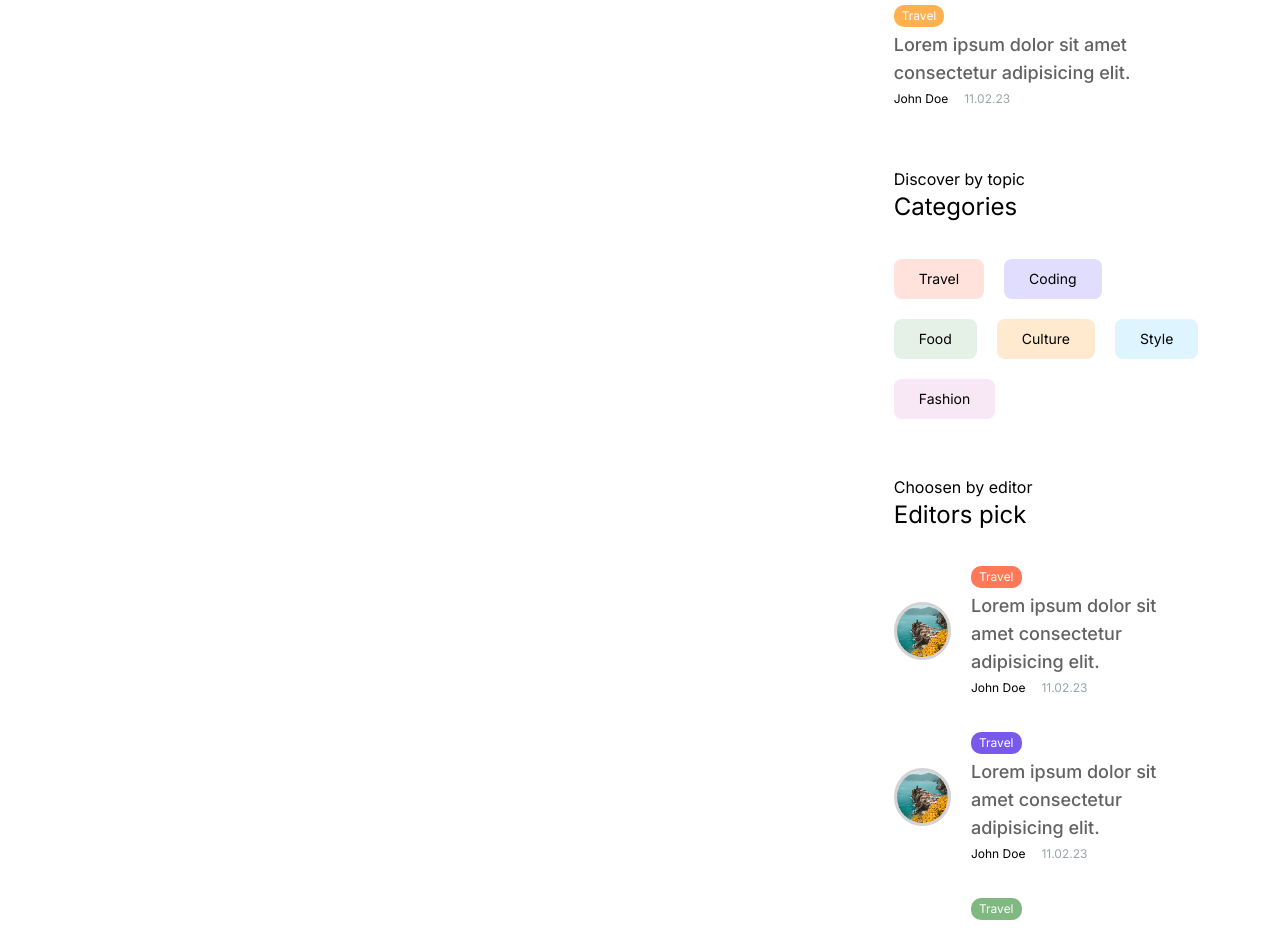
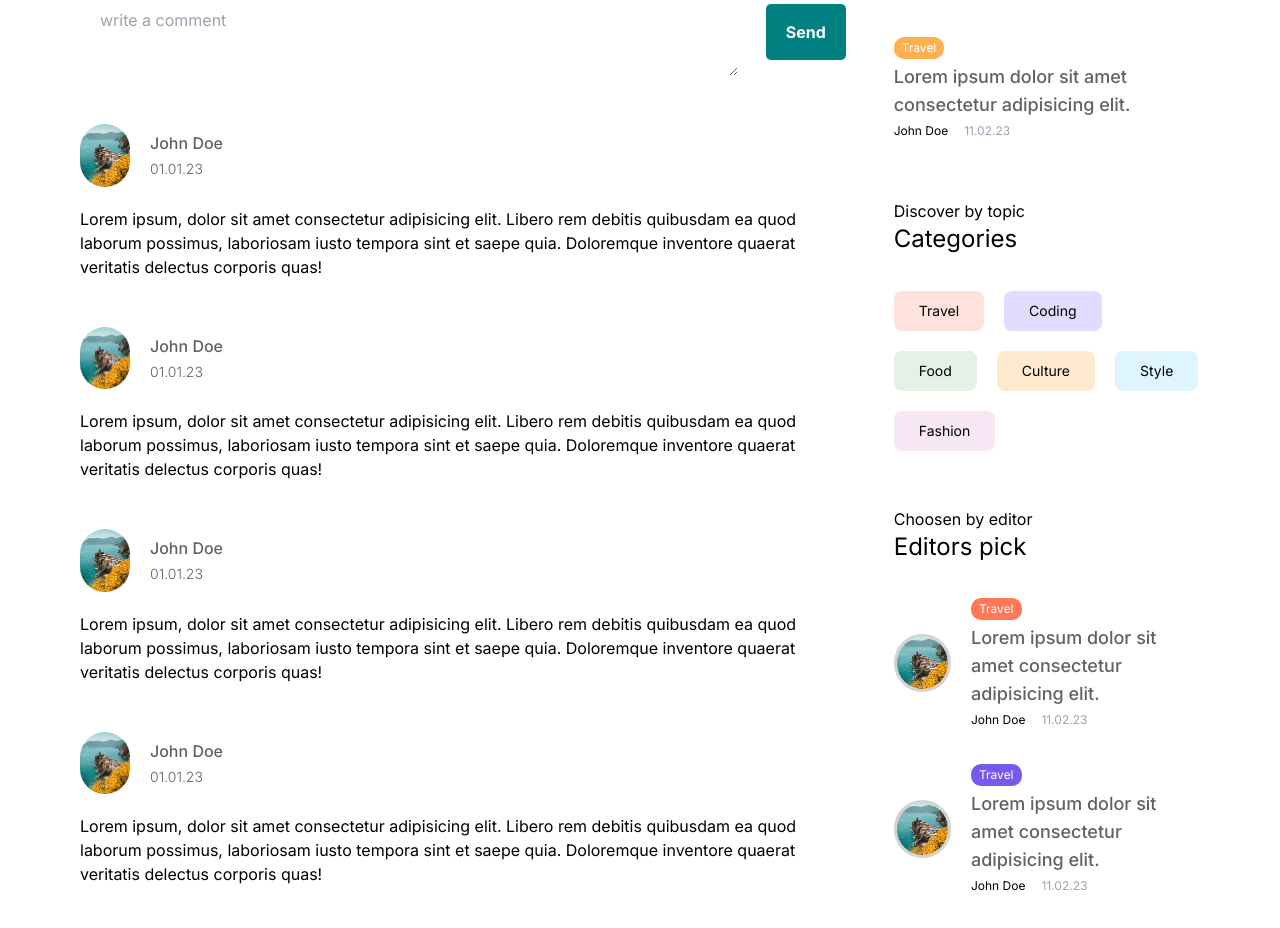
Before and after one commit to architgupta225/next-blog, a Next.js app: page /login in a window 1280 px wide. Shown: the part 944-1872 px from the top of the page. Built offline with nearby package versions, Linux system fonts and the light colour scheme.

Commit message:
single blog page

```diff
--- a/src/app/[slug]/page.jsx
+++ b/src/app/[slug]/page.jsx
@@ -1,13 +1,14 @@
 import Image from "next/image";
 import React from "react";
 import { Menu } from "../components/menu/Menu";
+import { Comments } from "../components/comments/Comments";
 
 export default function SinglePage() {
   return (
     <div className="container">
       <div className="flex items-center gap-12">
         <div className="flex-1">
-          <h1 className="text-6xl mb-12">
+          <h1 className="text-4xl lg:text-5xl 2xl:text-6xl mb-12 font-bold">
             Lorem ipsum dolor sit, amet consectetur adipisicing elit.
           </h1>
           <div className="flex items-center gap-5">
@@ -25,37 +26,40 @@ export default function SinglePage() {
             </div>
           </div>
         </div>
-        <div className="flex-1 h-80 relative">
-          <Image src="/p1.jpeg" alt="" fill className="object-cover" />
+        <div className="flex-1 h-80 relative hidden lg:block">
+          <Image src="/p1.jpeg" alt="" fill className="object-cover " />
         </div>
       </div>
-      <div className="flex gap-12">
-        <div className="flex-[5] mt-14">
+      <div className="flex gap-12  mt-14">
+        <div className="flex-[5]">
           <div className="">
-            <p>
+            <p className="mb-5 text-lg sm:text-base">
               Lorem ipsum dolor sit amet consectetur adipisicing elit. Tenetur
               omnis aut hic aspernatur exercitationem voluptatum facilis
               praesentium, a quibusdam dicta cupiditate, numquam delectus
               excepturi voluptatem sint inventore suscipit corrupti libero.
             </p>
-            <p>
+            <p className="mb-5 text-lg sm:text-base">
               Lorem ipsum dolor sit amet consectetur adipisicing elit. Tenetur
               omnis aut hic aspernatur exercitationem voluptatum facilis
               praesentium, a quibusdam dicta cupiditate, numquam delectus
               excepturi voluptatem sint inventore suscipit corrupti libero.
             </p>
-            <p>
+            <p className="mb-5 text-lg sm:text-base">
               Lorem ipsum dolor sit amet consectetur adipisicing elit. Tenetur
               omnis aut hic aspernatur exercitationem voluptatum facilis
               praesentium, a quibusdam dicta cupiditate, numquam delectus
               excepturi voluptatem sint inventore suscipit corrupti libero.
             </p>
-            <p>
+            <p className="mb-5 text-lg sm:text-base">
               Lorem ipsum dolor sit amet consectetur adipisicing elit. Tenetur
               omnis aut hic aspernatur exercitationem voluptatum facilis
               praesentium, a quibusdam dicta cupiditate, numquam delectus
               excepturi voluptatem sint inventore suscipit corrupti libero.
             </p>
+            <div className="">
+              <Comments />
+            </div>
           </div>
         </div>
         <Menu />
--- /dev/null
+++ b/src/app/components/comments/Comments.jsx
@@ -0,0 +1,107 @@
+import Image from "next/image";
+import Link from "next/link";
+import React from "react";
+
+export const Comments = () => {
+  const status = "authenticated";
+  return (
+    <div className="mt-14">
+      <div className="text-softTextColor mb-7">Comments</div>
+      {status === "authenticated" ? (
+        <div className="flex items-center justify-between gap-7">
+          <textarea
+            placeholder="write a comment"
+            className="p-5 w-full"
+          ></textarea>
+          <button className="px-5 py-4 bg-[teal] text-white font-bold border-none rounded-[5px] cursor-pointer">
+            Send
+          </button>
+        </div>
+      ) : (
+        <Link href="/login">Login to write a comment</Link>
+      )}
+      <div className="mt-12">
+        <div className="mb-12">
+          <div className="flex items-center gap-5 mb-5">
+            <Image
+              src="/p1.jpeg"
+              width={50}
+              height={50}
+              className="rounded-full object-cover"
+            />
+            <div className="flex flex-col gap-1 text-softTextColor">
+              <span className="font-medium ">John Doe</span>
+              <span className="text-sm font-light">01.01.23</span>
+            </div>
+          </div>
+          <p className="desc">
+            Lorem ipsum, dolor sit amet consectetur adipisicing elit. Libero rem
+            debitis quibusdam ea quod laborum possimus, laboriosam iusto tempora
+            sint et saepe quia. Doloremque inventore quaerat veritatis delectus
+            corporis quas!
+          </p>
+        </div>
+        <div className="mb-12">
+          <div className="flex items-center gap-5 mb-5">
+            <Image
+              src="/p1.jpeg"
+              width={50}
+              height={50}
+              className="rounded-full object-cover"
+            />
+            <div className="flex flex-col gap-1 text-softTextColor">
+              <span className="font-medium ">John Doe</span>
+              <span className="text-sm font-light">01.01.23</span>
+            </div>
+          </div>
+          <p className="desc">
+            Lorem ipsum, dolor sit amet consectetur adipisicing elit. Libero rem
+            debitis quibusdam ea quod laborum possimus, laboriosam iusto tempora
+            sint et saepe quia. Doloremque inventore quaerat veritatis delectus
+            corporis quas!
+          </p>
+        </div>
+        <div className="mb-12">
+          <div className="flex items-center gap-5 mb-5">
+            <Image
+              src="/p1.jpeg"
+              width={50}
+              height={50}
+              className="rounded-full object-cover"
+            />
+            <div className="flex flex-col gap-1 text-softTextColor">
+              <span className="font-medium ">John Doe</span>
+              <span className="text-sm font-light">01.01.23</span>
+            </div>
+          </div>
+          <p className="desc">
+            Lorem ipsum, dolor sit amet consectetur adipisicing elit. Libero rem
+            debitis quibusdam ea quod laborum possimus, laboriosam iusto tempora
+            sint et saepe quia. Doloremque inventore quaerat veritatis delectus
+            corporis quas!
+          </p>
+        </div>
+        <div className="mb-12">
+          <div className="flex items-center gap-5 mb-5">
+            <Image
+              src="/p1.jpeg"
+              width={50}
+              height={50}
+              className="rounded-full object-cover"
+            />
+            <div className="flex flex-col gap-1 text-softTextColor">
+              <span className="font-medium ">John Doe</span>
+              <span className="text-sm font-light">01.01.23</span>
+            </div>
+          </div>
+          <p className="desc">
+            Lorem ipsum, dolor sit amet consectetur adipisicing elit. Libero rem
+            debitis quibusdam ea quod laborum possimus, laboriosam iusto tempora
+            sint et saepe quia. Doloremque inventore quaerat veritatis delectus
+            corporis quas!
+          </p>
+        </div>
+      </div>
+    </div>
+  );
+};
```
Also changed, not shown: package.json (+6 -3 lines), tsconfig.json (added, +34 -0 lines), 1 other file (tests, documents, lock files or other folders).
